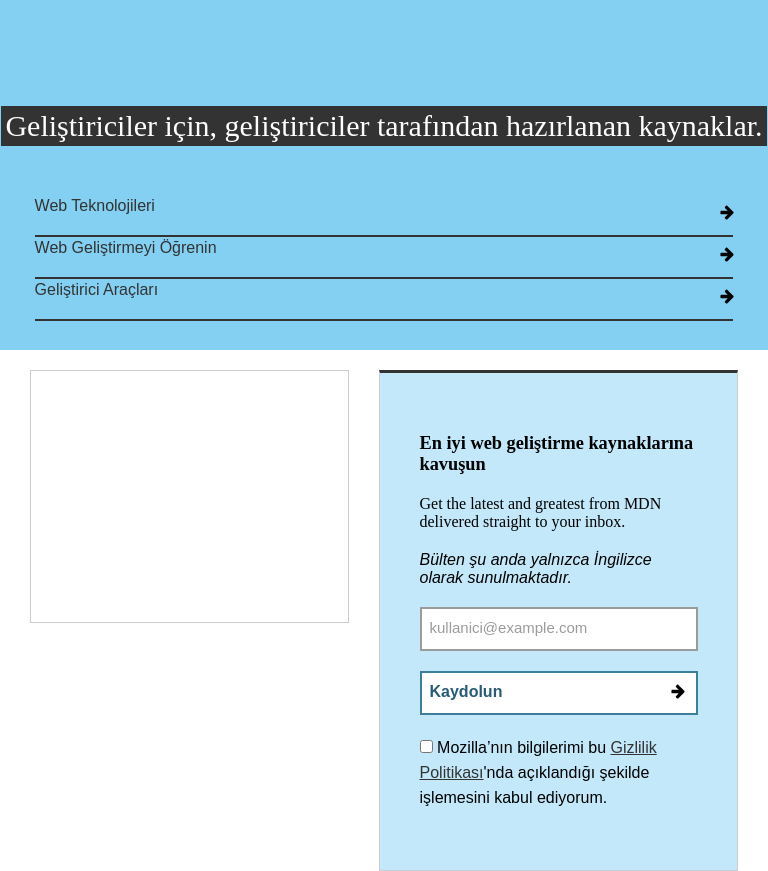
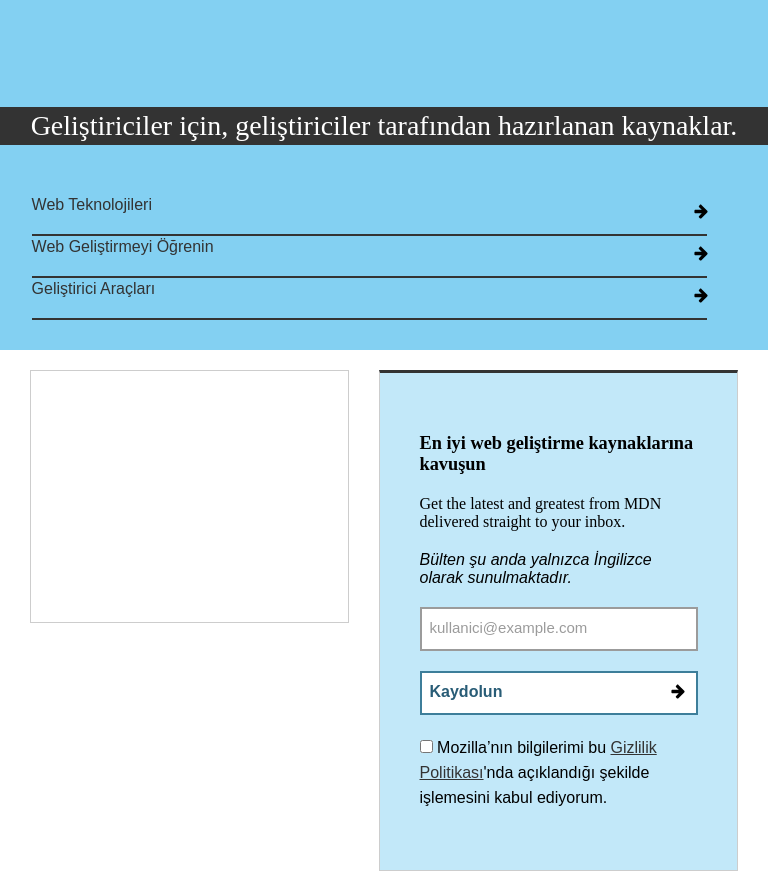
Before and after one commit to ZerrinBostan/kodluyoruz-html-css-training, a plain HTML site: page index.html in a window 768 px wide. Drawn offline with Linux system fonts and the light colour scheme.

Commit message:
general corrections were made.

```diff
--- a/header.css
+++ b/header.css
@@ -59,7 +59,9 @@
 
 @media only screen and (min-width: 768px) and (max-width: 1023px) {
   .header-title {
-    font-size: 3rem;
+    font-size: 2.8rem;
+    align-self: auto;
+    text-align: center;
   }
 
   .header-buttons {
@@ -67,7 +69,7 @@
   }
 
   .header-buttons-wrapper {
-    margin-left: 3.9rem;
-    width: 91%;
+    margin-left: 1rem;
+    width: 88%;
   }
 }
```
